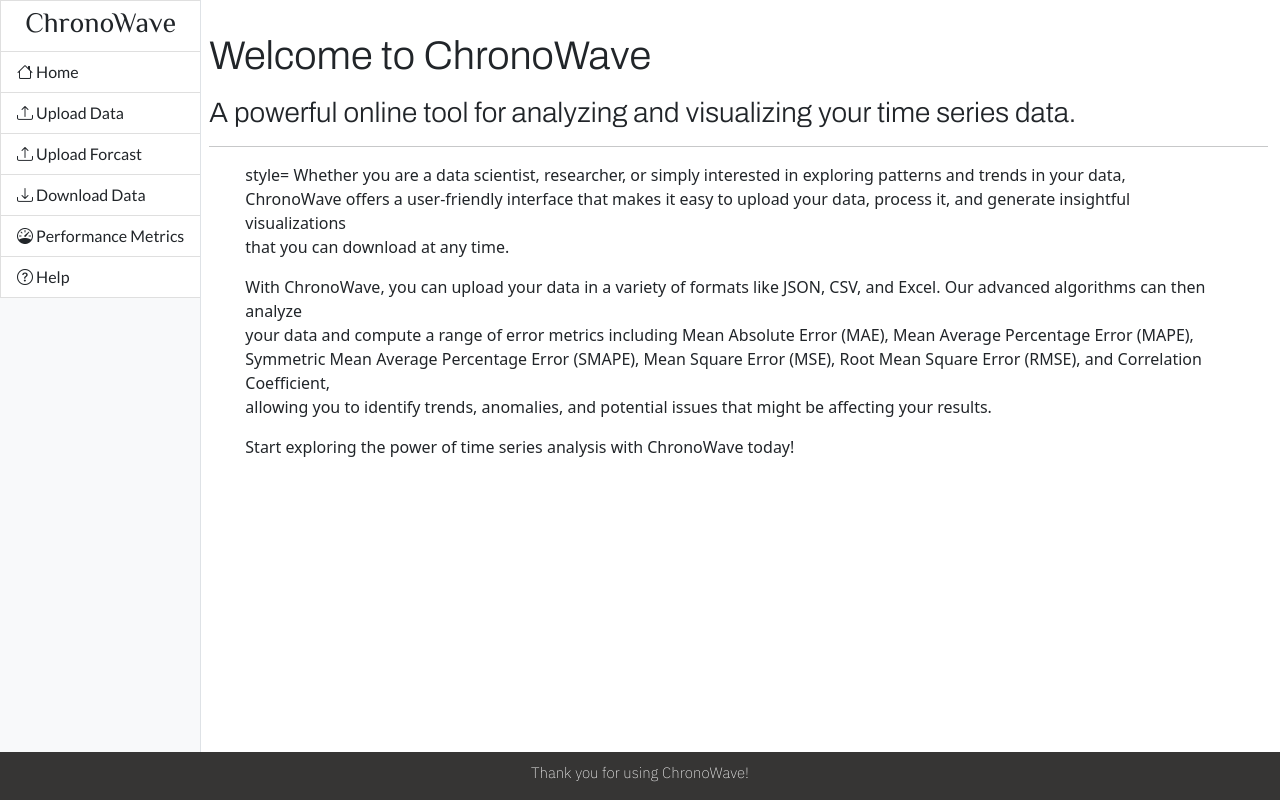
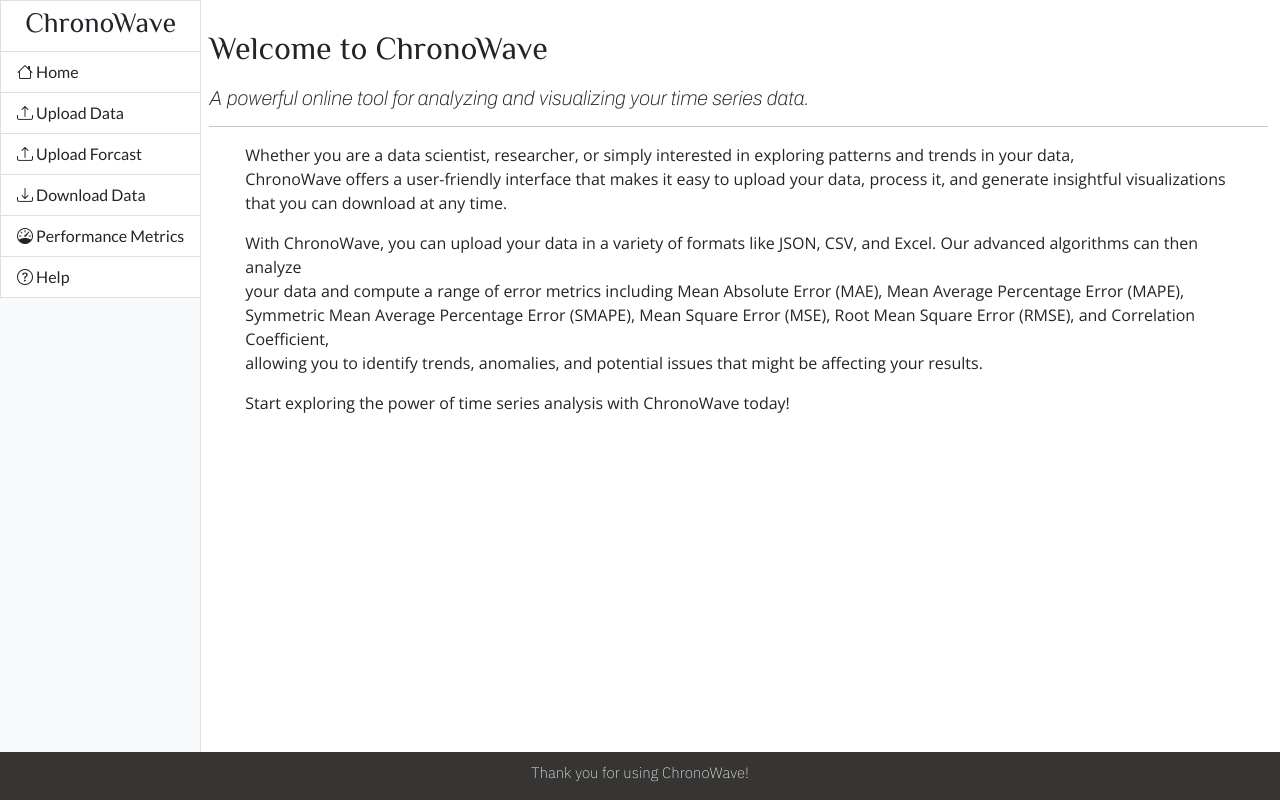
Before and after one commit to iperkins987/cs422_project01, a Flask app: page / in a window 1280 px wide. Run offline with Flask 2, Linux system fonts and the light colour scheme; some libraries are stand-ins or nearby versions.

Commit message:
Added style and comments

```diff
--- a/templates/index.html
+++ b/templates/index.html
@@ -1,24 +1,29 @@
 <!-- Font links -->
 <link rel="preconnect" href="https://fonts.googleapis.com">
 <link rel="preconnect" href="https://fonts.gstatic.com" crossorigin>
-<link href="https://fonts.googleapis.com/css2?family=Archivo:ital,wght@0,300;1,100&display=swap" rel="stylesheet">
+<link href="https://fonts.googleapis.com/css2?family=Archivo:ital,wght@1,100&display=swap" rel="stylesheet">
+<link href="https://fonts.googleapis.com/css2?family=El+Messiri&display=swap" rel="stylesheet">
+<link href="https://fonts.googleapis.com/css2?family=Open+Sans:wght@300&display=swap" rel="stylesheet">
 
+
+<!-- Block title and block description -->
 {% extends "base.html" %}
-{% block title %} <h1 style="font-family: 'Archivo', sans-serif; font-weight: 300;"> Welcome to ChronoWave </h1> {% endblock %}
-{% block description %} <h3 style="font-family: 'Archivo', sans-serif; font-weight: 100;"> A powerful online tool for analyzing and visualizing your time series data. </h3> {% endblock %}
+{% block title %} <h2 style="font-family: 'El Messiri', sans-serif; font-weight: 300;"> Welcome to ChronoWave </h2> {% endblock %}
+{% block description %} <h5 style="font-family: 'Archivo', sans-serif;"> A powerful online tool for analyzing and visualizing your time series data. </h5> {% endblock %}
 
+
+<!-- Block content -->
 {% block content %}
 
-<p> style=
-Whether you are a data scientist, researcher, or simply interested in exploring patterns and trends in your data,<br>
+<p style= "font-family: 'Open Sans', sans-serif;"> Whether you are a data scientist, researcher, or simply interested in exploring patterns and trends in your data,<br>
 ChronoWave offers a user-friendly interface that makes it easy to upload your data, process it, and generate insightful visualizations<br>
 that you can download at any time.</p>
 
-<p>With ChronoWave, you can upload your data in a variety of formats like JSON, CSV, and Excel. Our advanced algorithms can then analyze<br>
+<p style= "font-family: 'Open Sans', sans-serif;"> With ChronoWave, you can upload your data in a variety of formats like JSON, CSV, and Excel. Our advanced algorithms can then analyze<br>
 your data and compute a range of error metrics including Mean Absolute Error (MAE), Mean Average Percentage Error (MAPE),<br>
 Symmetric Mean Average Percentage Error (SMAPE), Mean Square Error (MSE), Root Mean Square Error (RMSE), and Correlation Coefficient,<br>
 allowing you to identify trends, anomalies, and potential issues that might be affecting your results.</p>
 
-<p>Start exploring the power of time series analysis with ChronoWave today!</p>
+<p style= "font-family: 'Open Sans', sans-serif;"> Start exploring the power of time series analysis with ChronoWave today!</p>
 
 {% endblock %}
```
